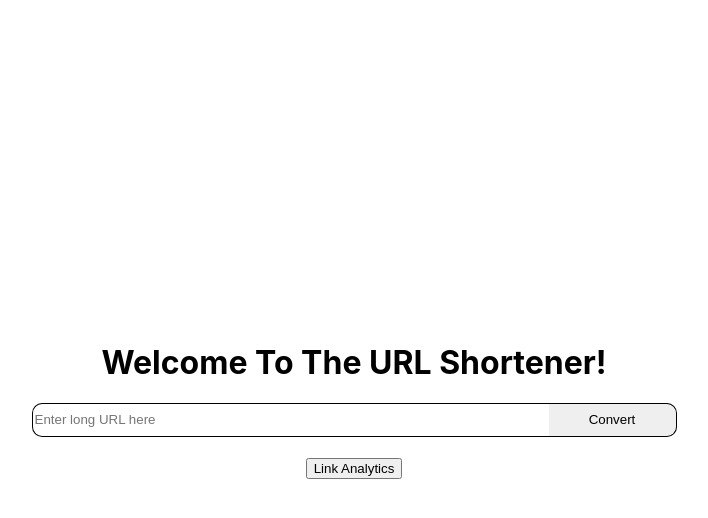
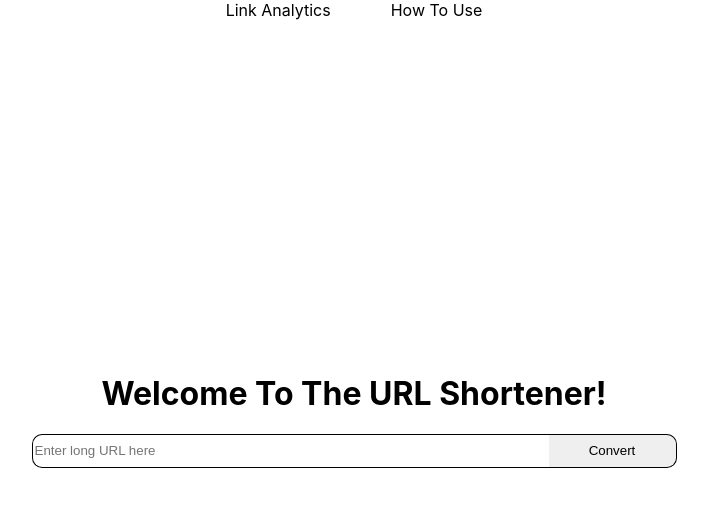
Before and after one commit to cocoabunnie/urlShortener, a React (Create React App) app in the folder frontend/: page / in a window 1280 px wide. Shown: the top 518 px of the page, without its empty margins (286-994 px from the left). Built offline with nearby package versions, Linux system fonts and the light colour scheme; the HTML template or start-up script is replaced by a standard one.

Commit message:
Added a nav bar

```diff
--- a/frontend/src/cssFiles/Home.css
+++ b/frontend/src/cssFiles/Home.css
@@ -1,4 +1,18 @@
-.test {
+.navBar a{
+    text-decoration: none;
+    color: black;
+    margin: 20px;
+    padding: 10px;
+}
+
+.navBar a:hover{
+    text-decoration: none;
+    color: white;
+    background-color: black;
+    margin: 20px;
+}
+
+.centeredContainer {
     display: flex;
     justify-content: center;
     align-items: center;
--- a/frontend/src/home.js
+++ b/frontend/src/home.js
@@ -19,7 +19,14 @@ const Home = (props) => {
     }
 
     return (
-        <div className = "test">
+        <div className="homePageContainer">
+            <title>TEST</title>
+            <div className="navBar">
+                <a href="/analytics">Link Analytics</a>
+                <a href="/instructions">How To Use</a>
+            </div>
+
+            <div className = "centeredContainer">
                 <div className = "homeScreenContainer">
                     <h1 className = "homeHeader">Welcome To The URL Shortener!</h1>
                     <div className = "searchArea">
@@ -30,11 +37,13 @@ const Home = (props) => {
                     <br/>
                     <div className = "newURLDisplay"></div>
                     <br/>
-                <a href="/analytics">
-                    <button>Link Analytics</button>
-                </a>
+
                 </div>
             </div>
+
+        </div>
+
+
 
     );
 
```
Lines whose indentation alone changed are shown as unchanged.
